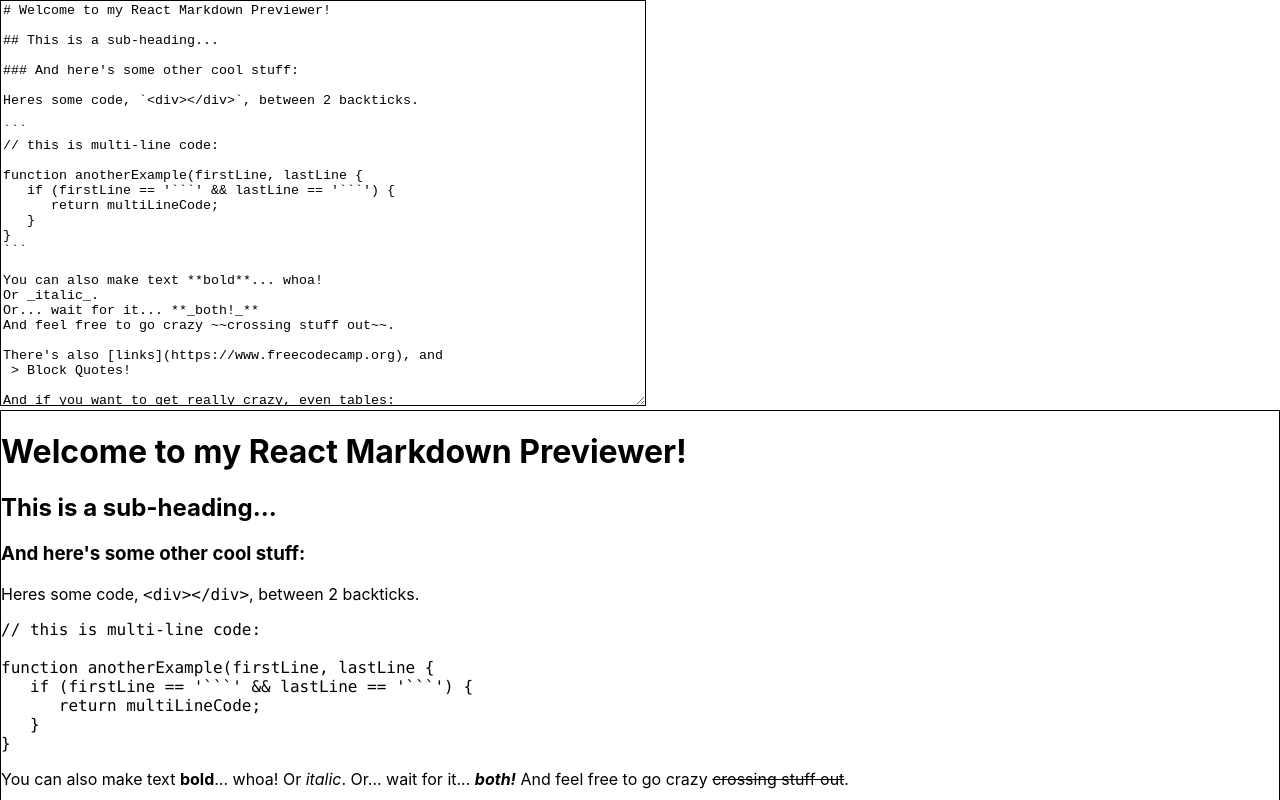
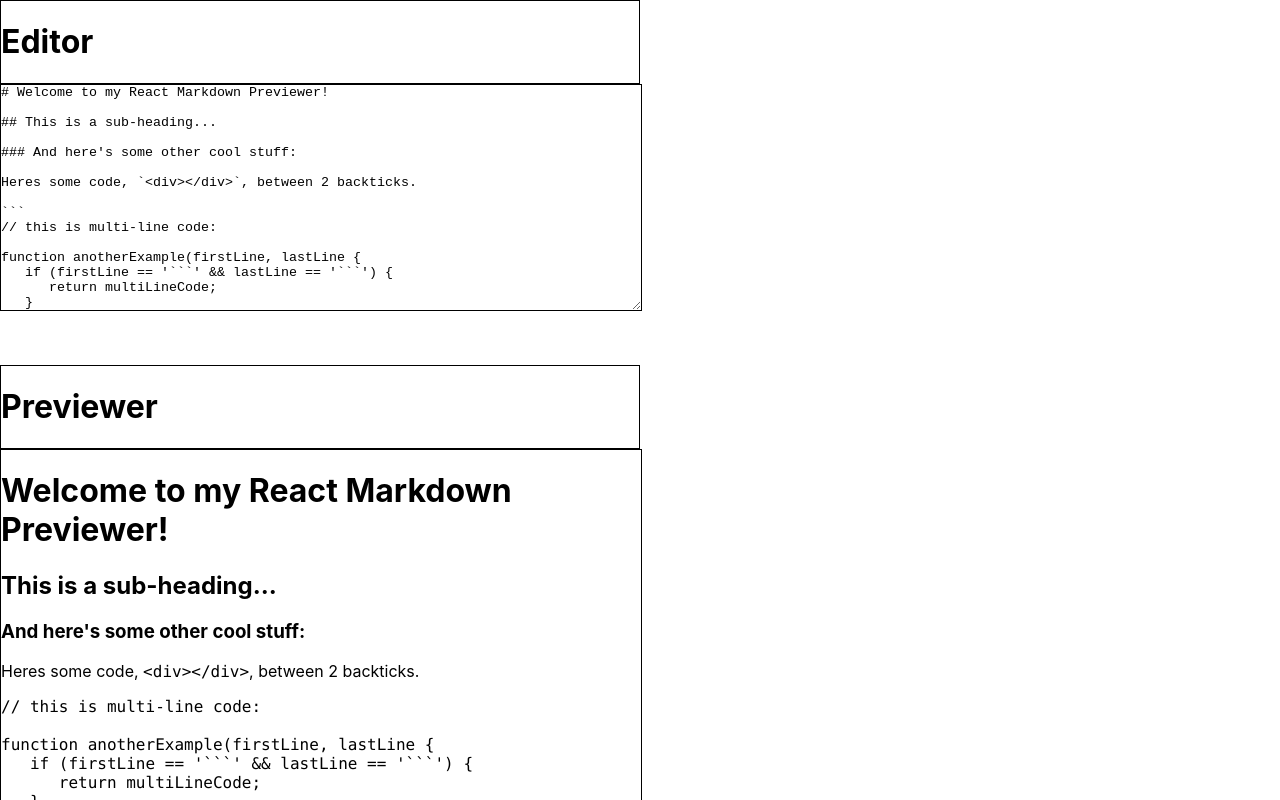
Before and after one commit to korinekj/markdown-previewer, a React (Create React App) app: page / in a window 1280 px wide. Shown: the top 800 px of the page. Built offline with nearby package versions, Linux system fonts and the light colour scheme.

Commit message:
zakladni css a struktura html pro

```diff
--- a/src/App.css
+++ b/src/App.css
@@ -1,9 +1,15 @@
-#editor {
-  border: 1px solid black;
+#editor-wrap, #preview-wrap {
   width: 50vw;
-  height: 50vh;
+  padding: 0;
+  margin-bottom: 50px;
 }
 
-#preview {
+#editor, #preview {
+  width: 50vw;
+  border: 1px solid black;
+  padding: 0;
+}
+
+#editor-header, #preview-header {
   border: 1px solid black;
 }
--- a/src/App.js
+++ b/src/App.js
@@ -25,7 +25,7 @@ class Editor extends React.Component {
 
   //když se stránka poprvé načte, markdown z #editoru se vyrenderuje jako HTML v #preview
   componentDidMount(e) {
-    console.log(document);
+    console.log(document.getElementById("editor"));
     this.setState({
       input: document.getElementById("editor").value,
     });
@@ -34,7 +34,11 @@ class Editor extends React.Component {
   render() {
     return (
       <div>
-        <textarea id="editor" onChange={this.handleChange}>
+        <div id="editor-wrap">
+          <header id="editor-header">
+            <h1>Editor</h1>
+          </header>
+          <textarea id="editor" onChange={this.handleChange} rows="15">
             {"# Welcome to my React Markdown Previewer!\n\n" +
               "## This is a sub-heading...\n\n" +
               "### And here's some other cool stuff:\n\n" +
@@ -66,6 +70,8 @@ class Editor extends React.Component {
               "1. And last but not least, let's not forget embedded images:\n\n" +
               "![freeCodeCamp Logo](https://cdn.freecodecamp.org/testable-projects-fcc/images/fcc_secondary.svg)"}
           </textarea>
+        </div>
+
         <Previewer input={this.state.input} />
       </div>
     );
@@ -75,12 +81,17 @@ class Editor extends React.Component {
 class Previewer extends React.Component {
   render() {
     return (
+      <div id="preview-wrap">
+        <header id="preview-header">
+          <h1>Previewer</h1>
+        </header>
         <div
           id="preview"
           dangerouslySetInnerHTML={{
             __html: marked(this.props.input),
           }}
         ></div>
+      </div>
     );
   }
 }
```
Lines whose indentation alone changed are shown as unchanged.
